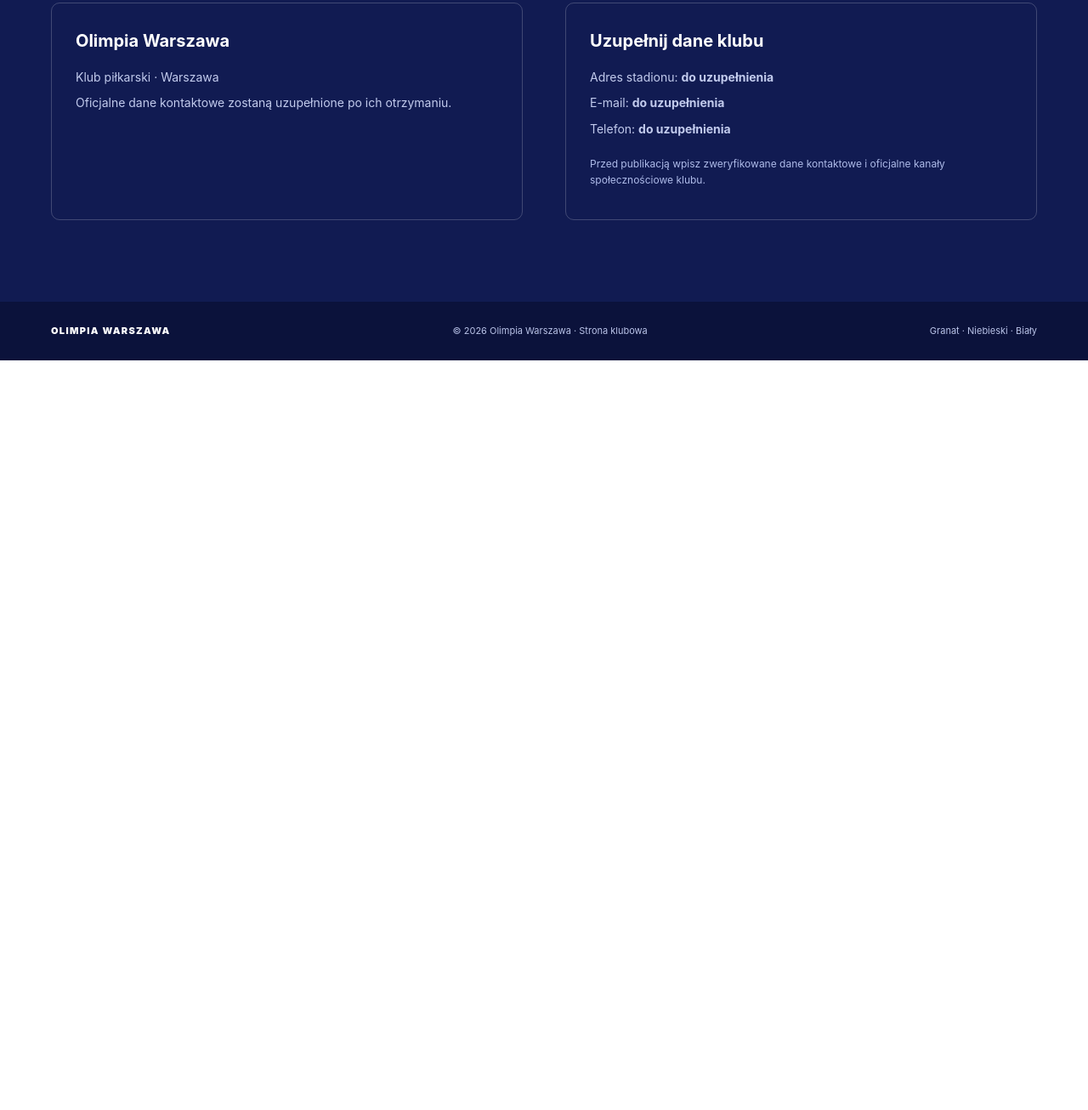
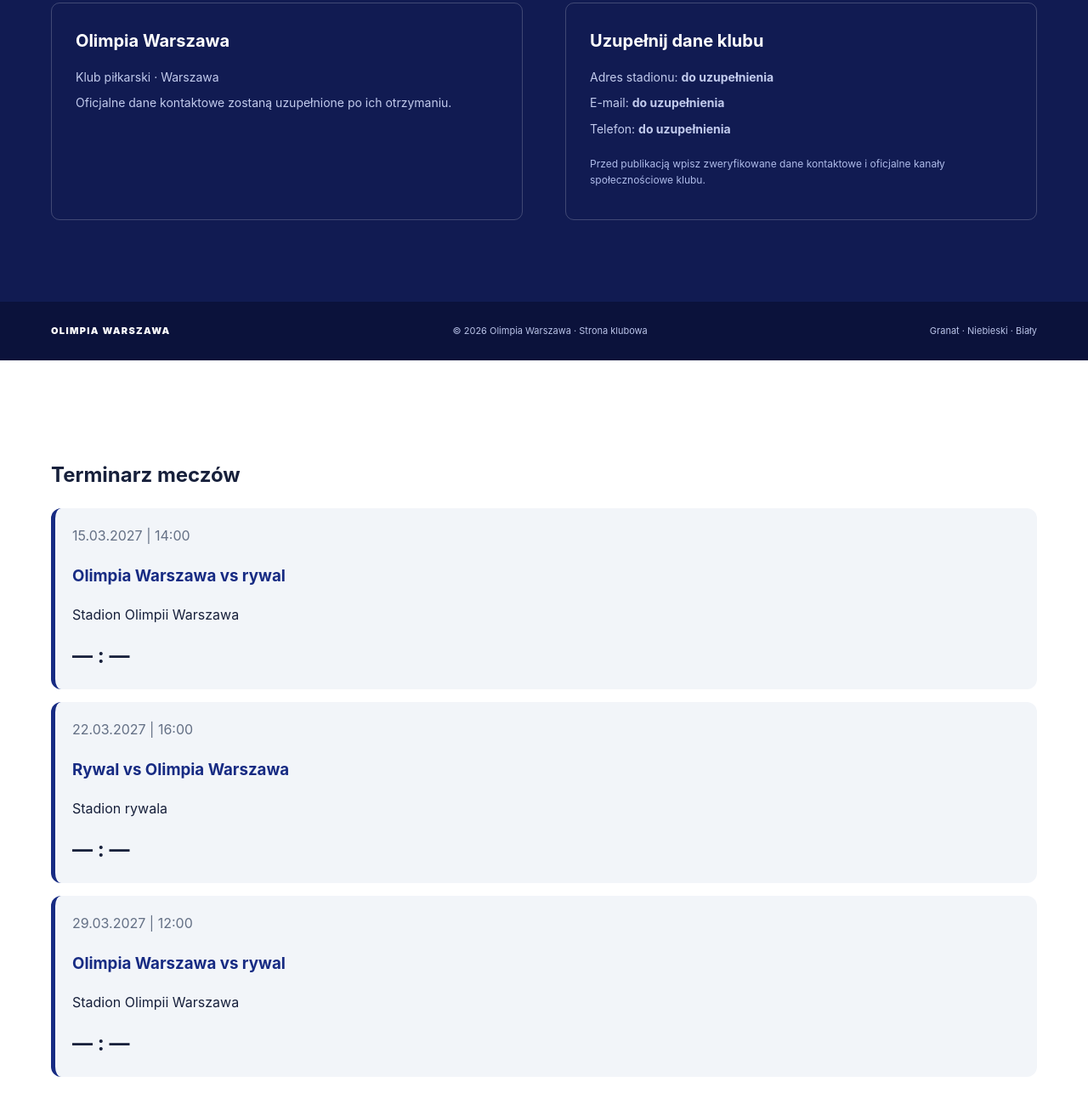
Before and after one commit to OlimpiaWarszawa/olimpia-warszawa, a plain HTML site: page index.html in a window 1280 px wide. Shown: the part 3826-5132 px from the top of the page at 85% size. Before the commit the page ends 4250 px from the top, so only its background shows below. Drawn offline with Linux system fonts and the light colour scheme.

Commit message:
Add match schedule section to index.html
Added a schedule section for upcoming matches with styling.

```diff
--- a/index.html
+++ b/index.html
@@ -136,3 +136,48 @@
   </script>
 </body>
 </html>
+<body>
+<section id="terminarz" class="container">
+  <h2>Terminarz meczów</h2>
+
+  <div class="mecz">
+    <span>15.03.2027 | 14:00</span>
+    <h3>Olimpia Warszawa vs rywal</h3>
+    <p>Stadion Olimpii Warszawa</p>
+    <strong>— : —</strong>
+  </div>
+
+  <div class="mecz">
+    <span>22.03.2027 | 16:00</span>
+    <h3>Rywal vs Olimpia Warszawa</h3>
+    <p>Stadion rywala</p>
+    <strong>— : —</strong>
+  </div>
+
+  <div class="mecz">
+    <span>29.03.2027 | 12:00</span>
+    <h3>Olimpia Warszawa vs rywal</h3>
+    <p>Stadion Olimpii Warszawa</p>
+    <strong>— : —</strong>
+  </div>
+</section>
+
+<style>
+.mecz {
+  background: #f2f5f9;
+  border-left: 5px solid #172b83;
+  padding: 20px;
+  margin: 15px 0;
+  border-radius: 12px;
+}
+.mecz span {
+  color: #647085;
+}
+.mecz h3 {
+  color: #172b83;
+}
+.mecz strong {
+  font-size: 24px;
+}
+</style>
+</body>
```
